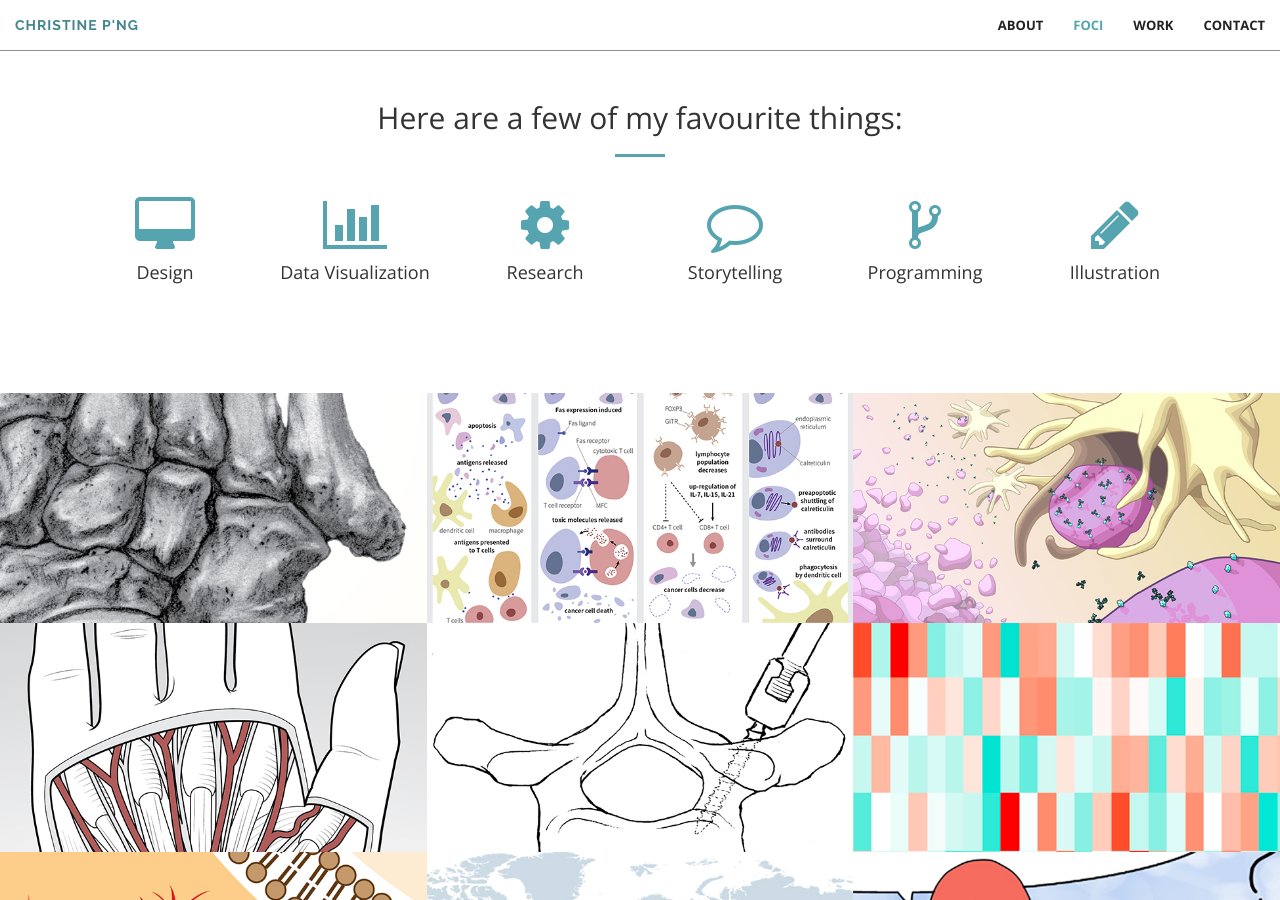
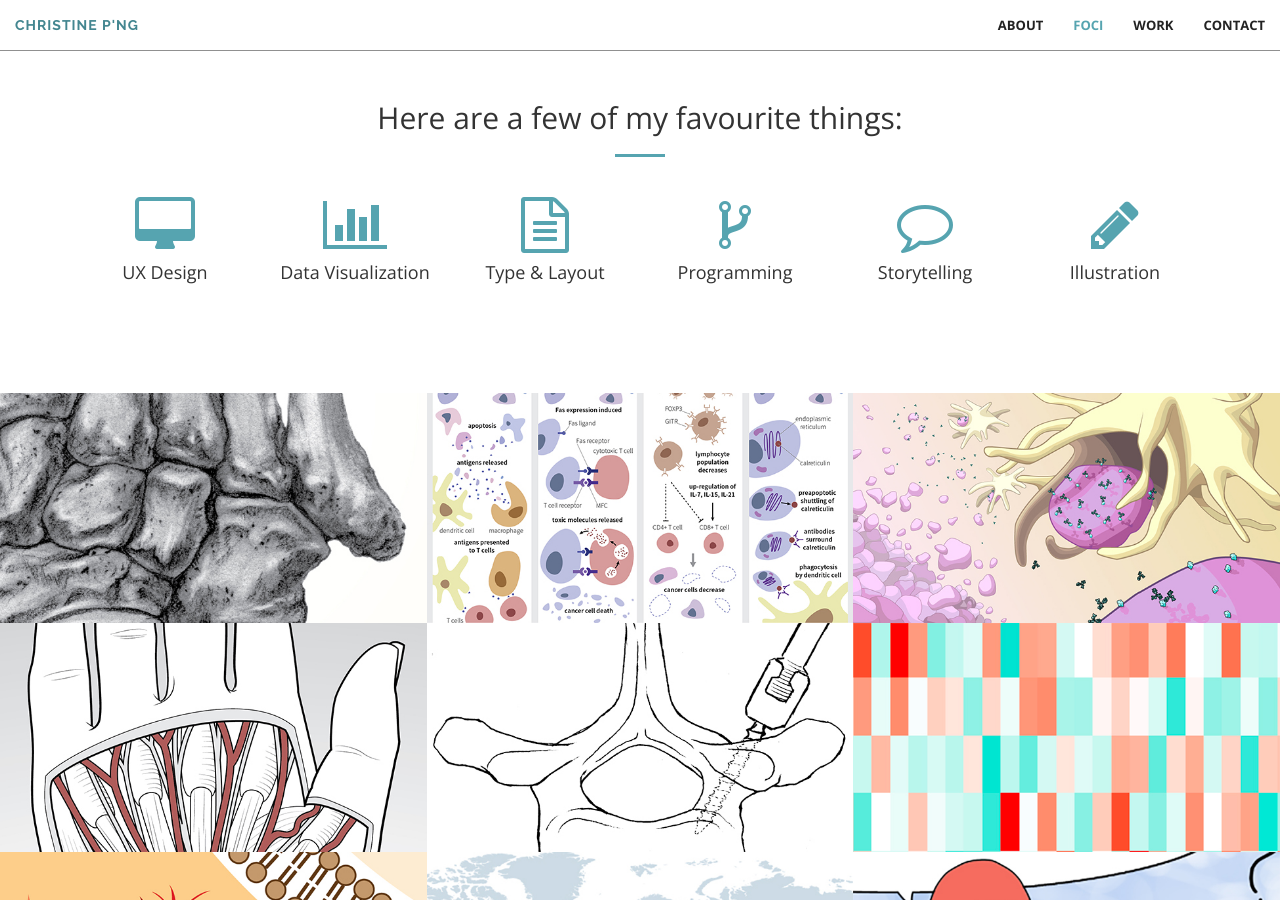
Before and after one commit to chspng/christinepng.ca, a Jekyll site: the page built from index.html, in a window 1280 px wide and 900 px high, scrolled down 1363 px. Built offline with Jekyll 4.4.1, drawn with Linux system fonts in a browser that asks for light colours.

Commit message:
Changed foci to be more oriented around information design.

```diff
--- a/_includes/foci.html
+++ b/_includes/foci.html
@@ -1,3 +1,4 @@
+
 <section id="foci">
     <div class="container">
         <div class="row">
@@ -12,7 +13,7 @@
             <div class="col-lg-2 col-md-4 col-sm-6 text-center">
                 <div class="service-box">
                     <i class="fa fa-4x fa-desktop wow bounceIn text-primary" data-wow-delay=".0s"></i>
-                    <h4>Design</h4>
+                    <h4>UX Design</h4>
                     <p class="text-muted"></p>
                 </div>
             </div>
@@ -25,8 +26,16 @@
             </div>
             <div class="col-lg-2 col-md-4 col-sm-6 text-center">
                 <div class="service-box">
-                    <i class="fa fa-4x fa-cog wow bounceIn text-primary" data-wow-delay=".2s"></i>
-                    <h4>Research</h4>
+                    <i class="fa fa-4x fa-file-text-o wow bounceIn text-primary" data-wow-delay=".2s"></i>
+                    <h4>Type & Layout</h4>
+                    <p class="text-muted"></p>
+                </div>
+            </div>
+
+            <div class="col-lg-2 col-md-4 col-sm-6 text-center">
+                <div class="service-box">
+                    <i class="fa fa-4x fa-code-fork wow bounceIn text-primary" data-wow-delay=".4s"></i>
+                    <h4>Programming</h4>
                     <p class="text-muted"></p>
                 </div>
             </div>
@@ -34,13 +43,6 @@
                 <div class="service-box">
                     <i class="fa fa-4x fa-comment-o wow bounceIn text-primary" data-wow-delay=".3s"></i>
                     <h4>Storytelling</h4>
-                    <p class="text-muted"></p>
-                </div>
-            </div>
-            <div class="col-lg-2 col-md-4 col-sm-6 text-center">
-                <div class="service-box">
-                    <i class="fa fa-4x fa-code-fork wow bounceIn text-primary" data-wow-delay=".4s"></i>
-                    <h4>Programming</h4>
                     <p class="text-muted"></p>
                 </div>
             </div>
```
